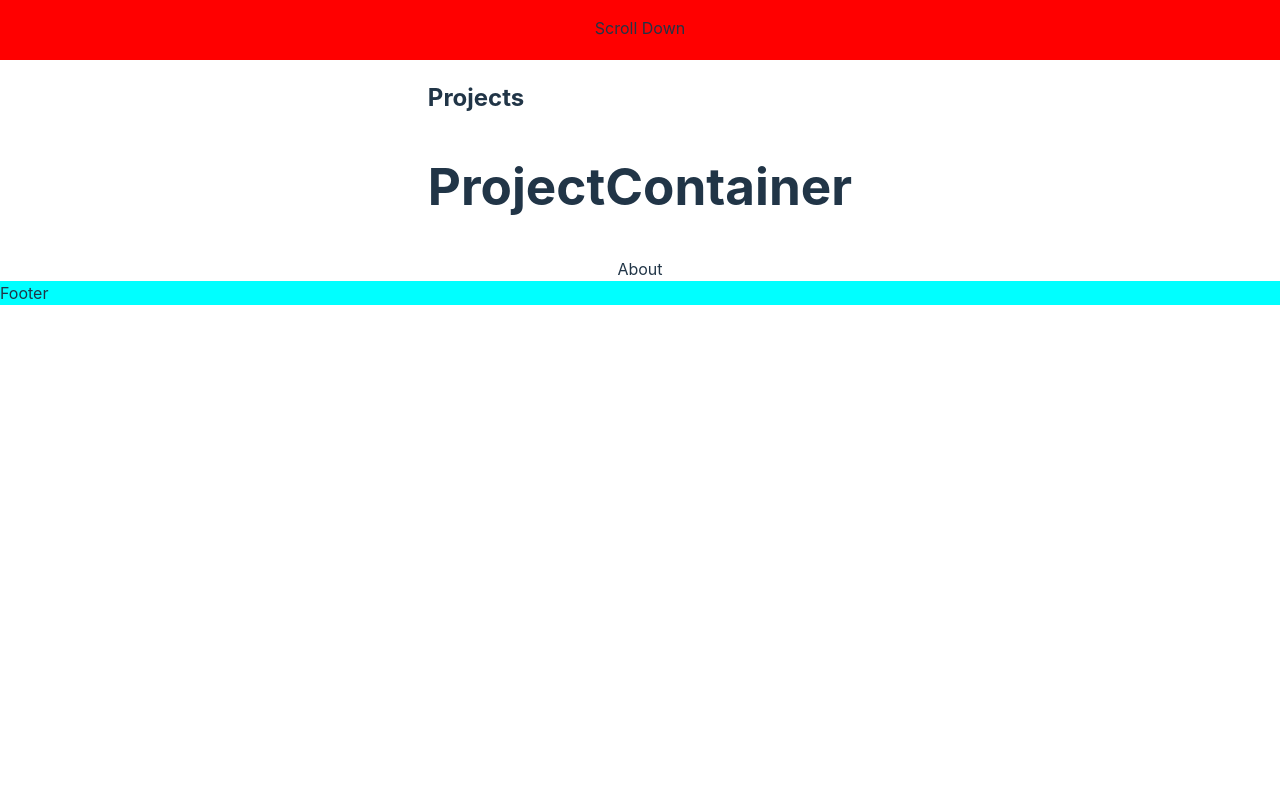
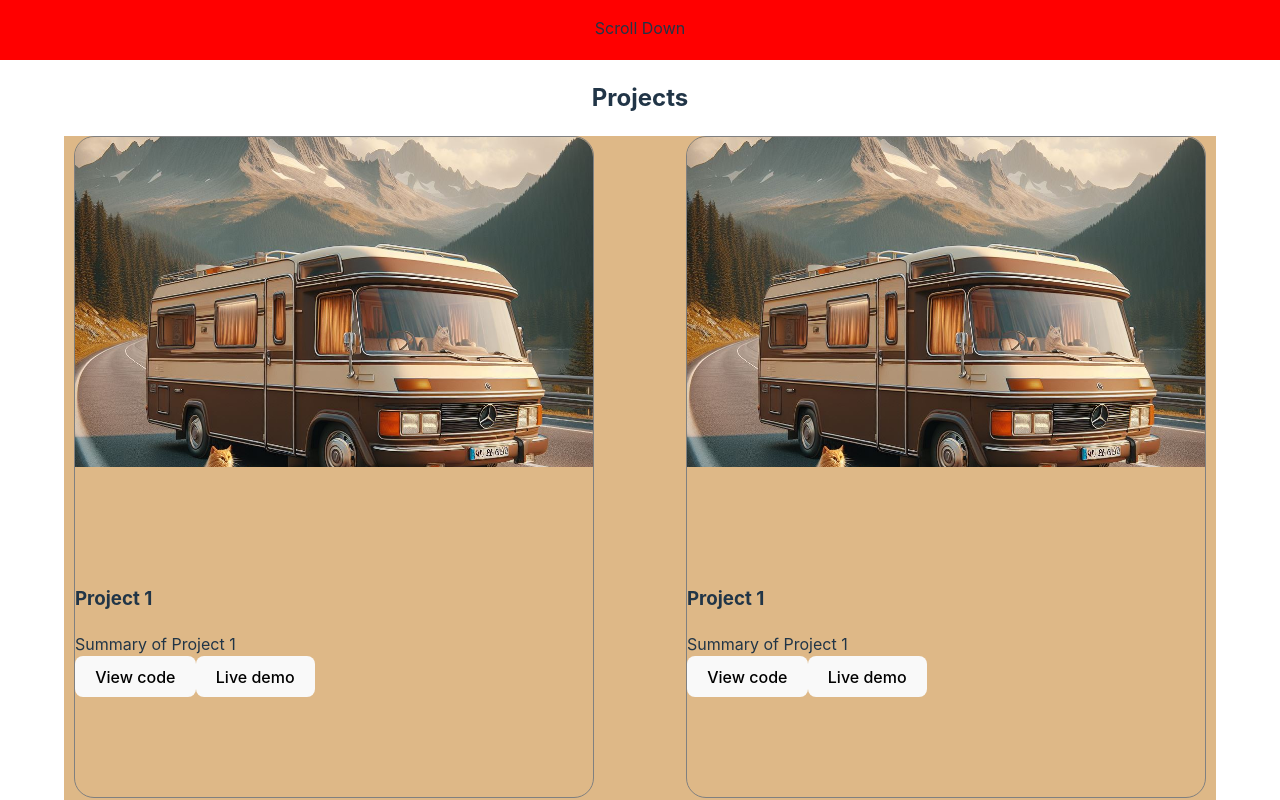
Before and after one commit to JksonKnew/PF, a React (Vite) app in the folder pf24/: page / in a window 1280 px wide. Shown: the part 740-1540 px from the top of the page. Before the commit the page ends 1045 px from the top, so only its background shows below. Built offline with nearby package versions, Linux system fonts and the light colour scheme.

Commit message:
ProjectGallery first step

```diff
--- /dev/null
+++ b/pf24/src/assets/data/projectList.js
@@ -0,0 +1,55 @@
+
+export const projectsList =  [
+      {
+        "id": 1,
+        "name": "Project 1",
+        "summary": "Summary of Project 1",
+        "description": "Detailed description of Project 1",
+        "technologies": ["Tech 1", "Tech 2", "Tech 3"],
+        "coverImage": "../../assets/data/images/cover-images/project1cover.jpeg",
+        "illustrationImages": ["url/to/image1.jpg", "url/to/image2.jpg"],
+        "externalLinks": {
+          "github": "https://github.com/project1",
+          "demo": "https://demo.project1.com"
+        }
+      },
+      {
+        "id": 2,
+        "name": "Project 1",
+        "summary": "Summary of Project 1",
+        "description": "Detailed description of Project 1",
+        "technologies": ["Tech 1", "Tech 2", "Tech 3"],
+        "coverImage": "../../images/cover-images/project1cover.jpeg",
+        "illustrationImages": ["url/to/image1.jpg", "url/to/image2.jpg"],
+        "externalLinks": {
+          "github": "https://github.com/project1",
+          "demo": "https://demo.project1.com"
+        }
+      },
+      {
+        "id": 3,
+        "name": "Project 1",
+        "summary": "Summary of Project 1",
+        "description": "Detailed description of Project 1",
+        "technologies": ["Tech 1", "Tech 2", "Tech 3"],
+        "coverImage": "../../images/cover-images/project1cover.jpeg",
+        "illustrationImages": ["url/to/image1.jpg", "url/to/image2.jpg"],
+        "externalLinks": {
+          "github": "https://github.com/project1",
+          "demo": "https://demo.project1.com"
+        }
+      },
+      {
+        "id": 4,
+        "name": "Project 1",
+        "summary": "Summary of Project 1",
+        "description": "Detailed description of Project 1",
+        "technologies": ["Tech 1", "Tech 2", "Tech 3"],
+        "coverImage": "../../images/cover-images/project1cover.jpeg",
+        "illustrationImages": ["url/to/image1.jpg", "url/to/image2.jpg"],
+        "externalLinks": {
+          "github": "https://github.com/project1",
+          "demo": "https://demo.project1.com"
+        }
+      },
+    ]
--- a/pf24/src/components/project/project.jsx
+++ b/pf24/src/components/project/project.jsx
@@ -1,7 +1,25 @@
+import React from "react";
+import "./project.scss"
 
-function Project() {
+
+function Project(props) {
     return(
-        <div><h1>project</h1></div>
+        <article className="projectArticle">
+            <div className="projectCover">
+                <img src={props.cover} alt={props.altCover} />
+            </div>
+            <div className="projectContent">
+                <div className="projectText">
+                    <h3>{props.name}</h3>
+                    <span>{props.summary}</span>
+                </div>
+                <div className="techContainer"></div>
+                <div className="buttonContainer">
+                    <button>View code</button>
+                    <button>Live demo</button>
+                </div>
+            </div>
+        </article>
     )
 }
 
--- a/pf24/src/components/project/project.scss
+++ b/pf24/src/components/project/project.scss
@@ -0,0 +1,27 @@
+.projectArticle {
+    display: flex;
+    flex-direction: column;
+    justify-content: space-between;
+    align-items: center;
+    height: 660px;
+    width: 518px;
+    border-radius: 20px;
+    border: solid 0.1px grey;
+    .projectCover {
+        height: 50%;
+        width: 100%;
+        img {
+            object-fit: cover;
+            height: 100%;
+            width: 100%;
+            border-radius: 20px 20px 0px 0px;
+        }
+    }
+    .projectContent {
+        display: flex;
+        flex-direction: column;
+        height: 100%;
+        width: 100%;
+        justify-content: center;
+    }
+}
--- a/pf24/src/components/projectContainer/projectContainer.jsx
+++ b/pf24/src/components/projectContainer/projectContainer.jsx
@@ -1,7 +1,22 @@
+import React from "react";
+import { projectsList } from "../../assets/data/projectList.js"
+import Project from "../project/project";
+import "./projectContainer.scss"
+
+
+import img from "../../assets/data/images/cover-images/project1cover.jpeg"
+
 
 function ProjectContainer() {
     return (
-        <div><h1>ProjectContainer</h1></div>
+        <section className="projectSection">
+            <h2>Projects</h2>
+            <div className="projectContainer">
+                {projectsList.map((project)=> (
+                    <Project key={project.id} cover={img} alt={project.alt} name={project.name} summary={project.summary} />
+                ))}
+            </div>
+        </section>
     )
 }
 
--- a/pf24/src/components/projectContainer/projectContainer.scss
+++ b/pf24/src/components/projectContainer/projectContainer.scss
@@ -0,0 +1,16 @@
+
+.projectSection {
+    width: 100%;
+    display: flex;
+    flex-direction: column;
+    justify-content: center;
+    align-items: center;
+    .projectContainer {
+        display: flex;
+        flex-wrap: wrap;
+        justify-content: space-evenly;
+        width: 90%;
+        background-color: burlywood;
+        gap: 82px;
+    }
+}
--- a/pf24/src/pages/Home/homePage.jsx
+++ b/pf24/src/pages/Home/homePage.jsx
@@ -7,10 +7,7 @@ function HomePage() {
     return(
     <React.Fragment>
             <Hero />
-        <section className="projectSection">
-            <h2>Projects</h2>
             <ProjectContainer />
-        </section>
         <AboutResume />
     </React.Fragment>
     )
```
Also changed, not shown: pf24/src/assets/data/projectList.json (deleted, +0 -40 lines), pf24/src/assets/data/images/cover-images/project1cover.jpeg (added), 1 other file (tests, documents, lock files or other folders).
